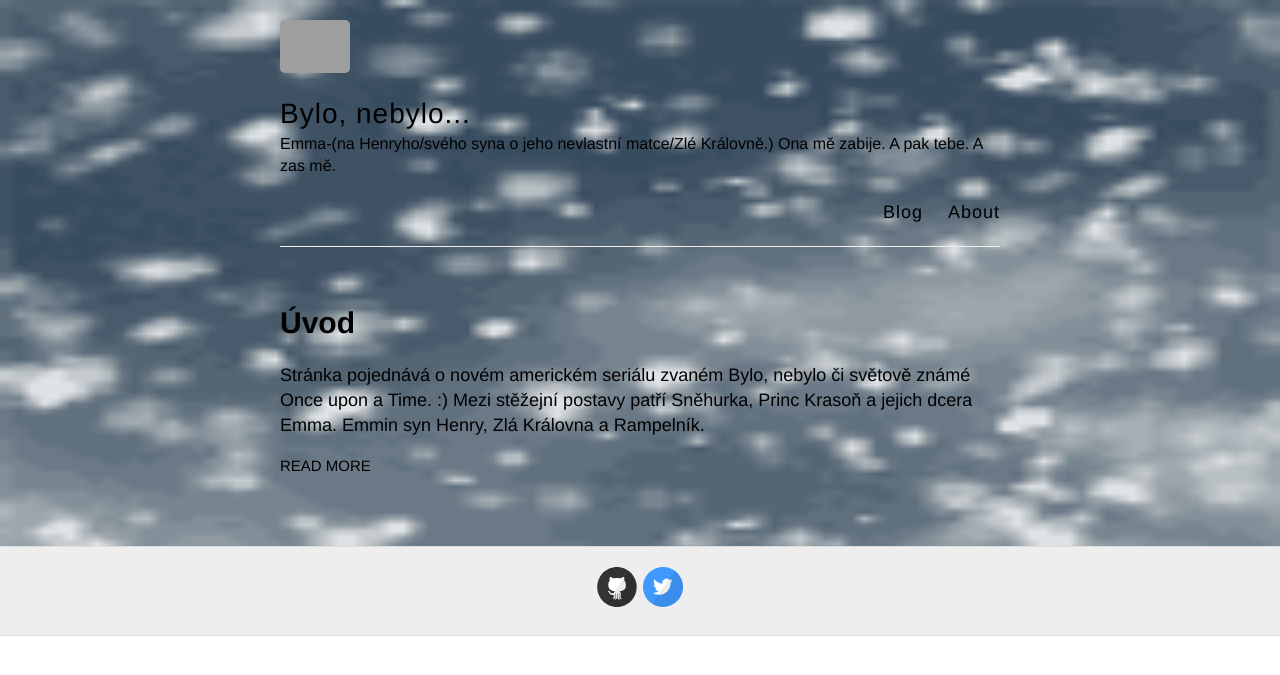
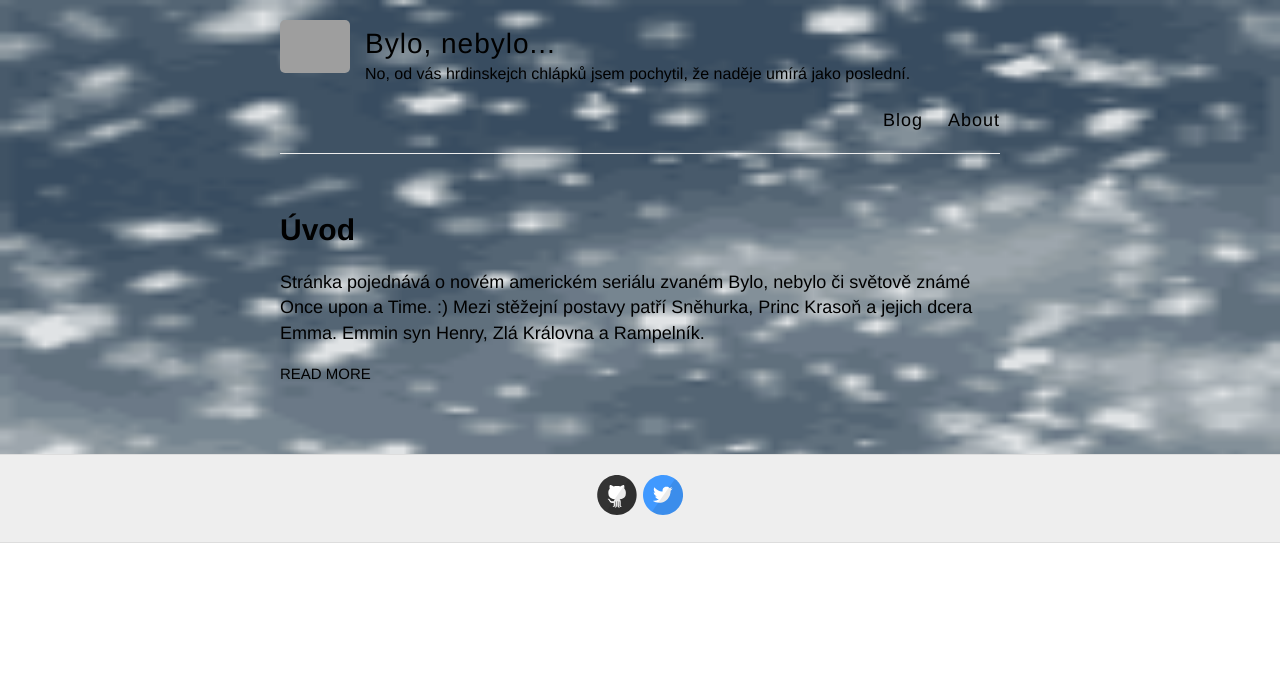
Before and after one commit to monikachv/453255.github.io, a Jekyll site: the page built from index.html, in a window 1280 px wide. Shown: the top 675 px of the page. Built offline with Jekyll 4.4.1, drawn with Linux system fonts in a browser that asks for light colours; grey boxes are pictures that could not be loaded.

Commit message:
Update _config.yml

```diff
--- a/_config.yml
+++ b/_config.yml
@@ -7,7 +7,7 @@ name: Bylo, nebylo...
 
 
 # Short bio or description (displayed in the header)
-description: Emma-(na Henryho/svého syna o jeho nevlastní matce/Zlé Královně.) Ona mě zabije. A pak tebe. A zas mě.
+description: No, od vás hrdinskejch chlápků jsem pochytil, že naděje umírá jako poslední.
 
 Zdroj: http://www.serialzone.cz/serial/bylo-nebylo/hlasky/strana-7/#ixzz48EgV1w9d
 
```
